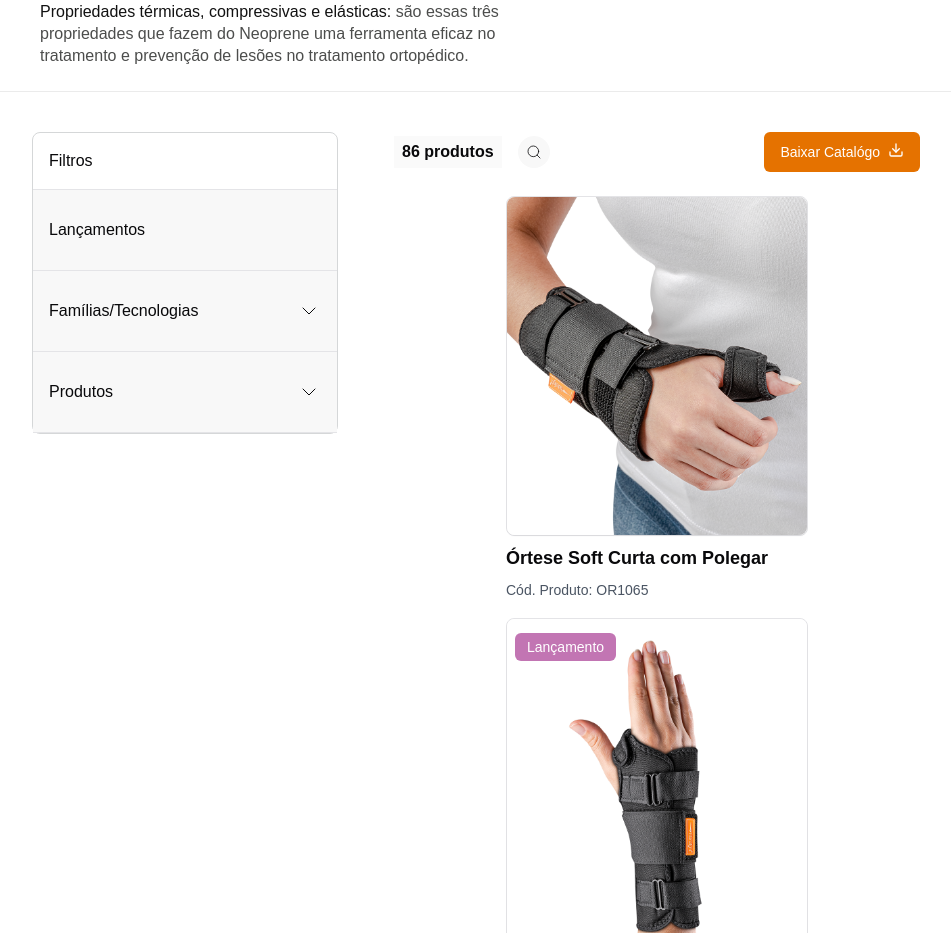
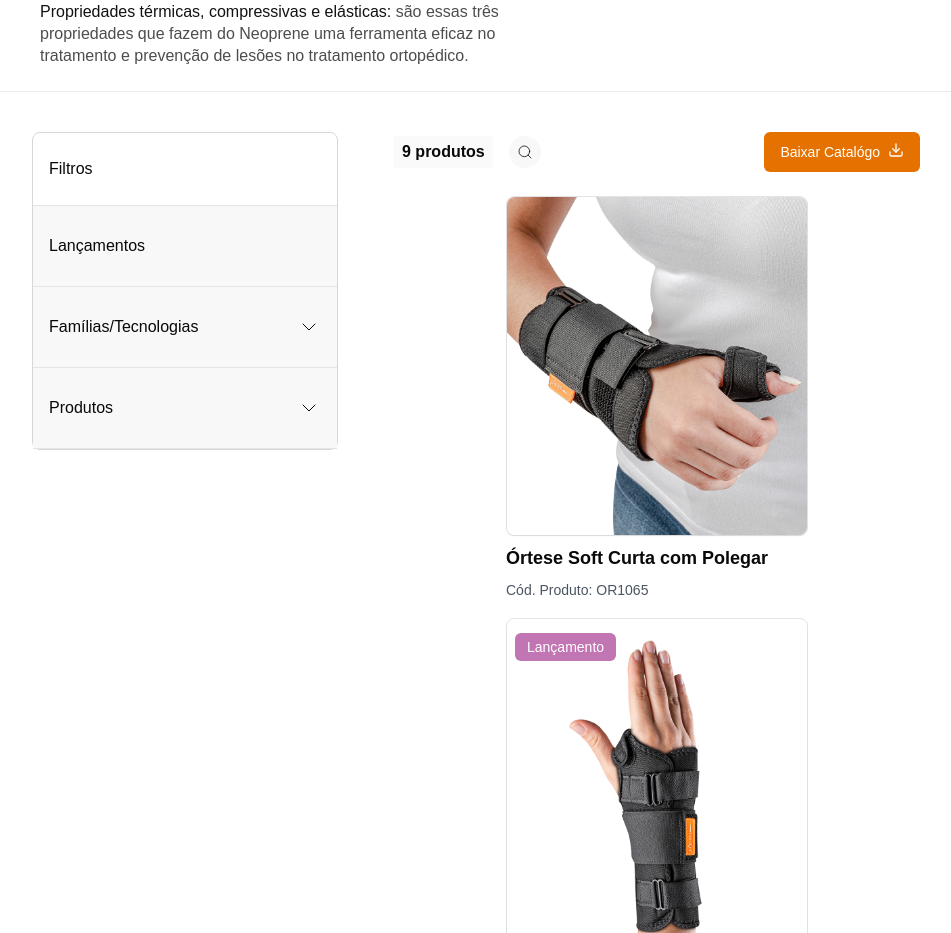
Before and after one commit to barcellos96/plathanus, a Next.js app: page / in a window 1280 px wide. Shown: the part 880-1813 px from the top of the page, without its empty margins (144-1095 px from the left). Built offline with nearby package versions, Linux system fonts and the light colour scheme.

Commit message:
filter: extra function

```diff
--- a/src/components/content/card/product/index.tsx
+++ b/src/components/content/card/product/index.tsx
@@ -1,15 +1,32 @@
+"use client";
+
 import React from "react";
 import { Download, Search } from "lucide-react";
 import { Button } from "@/components/ui/button";
 import { PaginationDemo } from "./pagination";
-import ProductGrid from "./product-grid";
+import { useSearchParams } from "next/navigation";
+import { products } from "@/components/data/mock";
+import ProductCard from "./product-card";
 
 const Products = () => {
+  const searchParams = useSearchParams();
+  const familyIdsParam = searchParams.get("families");
+  const selectedFamilyIds = familyIdsParam
+    ? familyIdsParam.split(",").map(Number)
+    : [];
+
+  // Filtra os produtos pela família selecionada
+  const filteredProducts = selectedFamilyIds.length
+    ? products.filter((product) => selectedFamilyIds.includes(product.familyId))
+    : products;
+
   return (
     <div className="w-full mt-10 md:mt-0 ">
       <div className="flex justify-between items-center mb-6 px-10">
         <div className="flex gap-4 items-center ">
-          <span className="font-bold bg-zinc-50 px-2 py-1">86 produtos</span>
+          <span className="font-bold bg-zinc-50 px-2 py-1">
+            {filteredProducts.length} produtos
+          </span>
           <div className="flex items-center cursor-pointer bg-[#F8F8F8] rounded-full h-8 w-8 p-2">
             <Search strokeWidth={1.2} className="h-4 w-4" />
           </div>
@@ -19,7 +36,9 @@ const Products = () => {
           <Download className="-mt-1" />
         </Button>
       </div>
-      <ProductGrid />
+      <div className="grid grid-cols-[repeat(auto-fill,minmax(300px,1fr))] gap-6 w-full justify-items-center">
+        <ProductCard products={filteredProducts} />
+      </div>{" "}
       <PaginationDemo />
     </div>
   );
--- a/src/components/content/card/product/product-grid.tsx
+++ /dev/null
@@ -1,24 +0,0 @@
-"use client";
-
-import { useSearchParams } from "next/navigation";
-import { products } from "../../../data/mock";
-import ProductCard from "./product-card";
-
-export default function ProductGrid() {
-  const searchParams = useSearchParams();
-  const familyIdsParam = searchParams.get("families");
-  const selectedFamilyIds = familyIdsParam
-    ? familyIdsParam.split(",").map(Number)
-    : [];
-
-  // Filtra os produtos pela família selecionada
-  const filteredProducts = selectedFamilyIds.length
-    ? products.filter((product) => selectedFamilyIds.includes(product.familyId))
-    : products;
-
-  return (
-    <div className="grid grid-cols-[repeat(auto-fill,minmax(300px,1fr))] gap-6 w-full justify-items-center">
-      <ProductCard products={filteredProducts} />
-    </div>
-  );
-}
--- a/src/components/content/filters/index.tsx
+++ b/src/components/content/filters/index.tsx
@@ -1,7 +1,7 @@
 "use client";
 
 import { useState, useEffect } from "react";
-import { ChevronDown } from "lucide-react";
+import { ChevronDown, X } from "lucide-react";
 import { filters } from "../../data/mock";
 
 export default function Filters() {
@@ -16,9 +16,13 @@ export default function Filters() {
     setSelectedFamilies(
       (prev) =>
         prev.includes(familyId)
-          ? prev.filter((id) => id !== familyId) // Remove o ID se já estiver selecionado
+          ? prev.filter((id) => id !== familyId)
           : [...prev, familyId] // Adiciona o ID se não estiver
     );
+  };
+
+  const handleRemoveTag = (familyId: number) => {
+    setSelectedFamilies((prev) => prev.filter((id) => id !== familyId));
   };
 
   // Atualiza os parâmetros da URL quando `selectedFamilies` mudar
@@ -34,10 +38,46 @@ export default function Filters() {
     window.history.replaceState(null, "", newUrl);
   }, [selectedFamilies]);
 
+  // Obtém os nomes das famílias selecionadas
+  const selectedFamilyNames = filters
+    .flatMap((filter) => filter.family || [])
+    .filter((item) => selectedFamilies.includes(item.id));
+
   return (
     <div className="rounded-lg border border-[#D5D7D8] min-w-[306px] h-full mb-6 sm:mb-0">
       <div className="flex flex-col justify-between h-full">
-        <span className="border-b pt-4 pl-4 pb-4">Filtros</span>
+        <div className="flex flex-col border-b">
+          <span
+            className={`${
+              selectedFamilies.length === 0
+                ? "pb-6 pt-6 pl-4"
+                : "pt-6 pl-4 pb-0"
+            }`}
+          >
+            Filtros
+          </span>
+          {/* Tags dos filtros selecionados */}
+          <div
+            className={`${
+              selectedFamilies.length === 0 && "hidden"
+            }  m-4 flex flex-wrap gap-2`}
+          >
+            {selectedFamilyNames.map((item) => (
+              <span
+                key={item.id}
+                className="flex items-center gap-2 px-2 py-1 bg-[#E0E7FF] text-[#1E3A8A] rounded-md text-sm"
+              >
+                {item.name}
+                <button
+                  onClick={() => handleRemoveTag(item.id)}
+                  className="p-1 hover:bg-[#c7d2fe] rounded-full"
+                >
+                  <X size={14} />
+                </button>
+              </span>
+            ))}
+          </div>
+        </div>
         {filters.map((filter, index) => (
           <div key={index} className="border-b">
             <span
```
